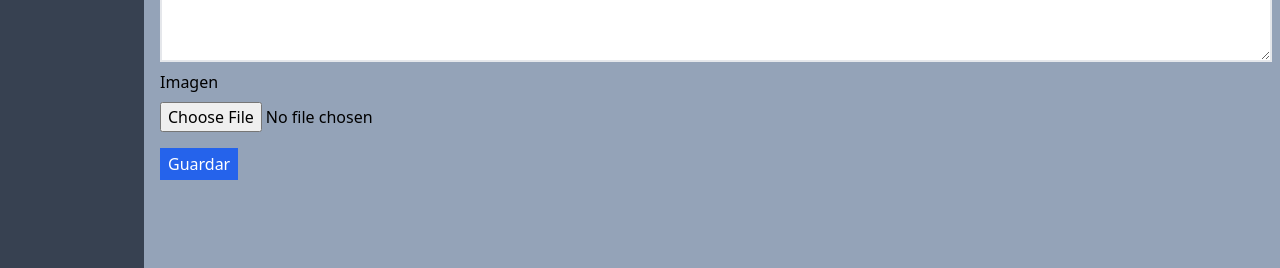
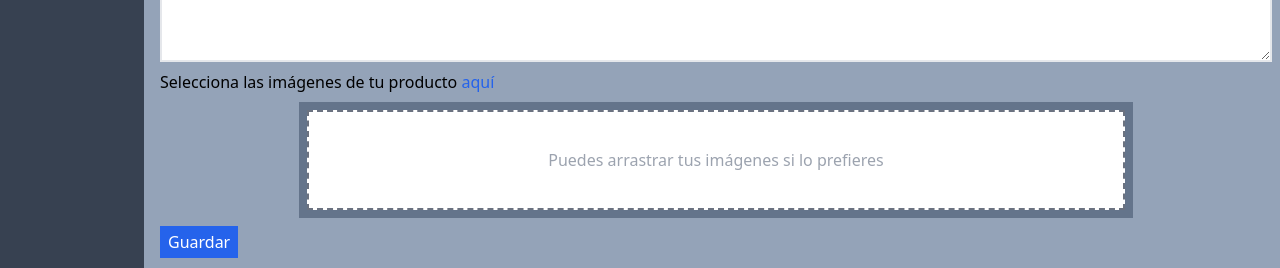
Before and after one commit to HernanS87/Tech-Store, a React (Vite) app: page /admin/form in a window 1280 px wide. Shown: the part 258-526 px from the top of the page. Built offline with nearby package versions, Linux system fonts and the light colour scheme.

Commit message:
I created the InputFileCustom

```diff
--- /dev/null
+++ b/src/components/admin/InputFileCustom.jsx
@@ -0,0 +1,101 @@
+import { useState } from "react";
+import { useAdminContext } from "../../context";
+
+
+export default function InputFileCustom() {
+  const { uploadImage, imgArray, setImgArray } = useAdminContext();
+
+  const [drag, setDrag] = useState(false);
+  let imagesTemp = imgArray;
+
+  const uploadFiles = (dataFiles) => {
+    let files = [];
+    for (let img of dataFiles) {
+      files.push(img);
+    }
+    files.forEach(async (el) => {
+      const imageURL = await uploadImage(el);
+      imagesTemp.push(imageURL);
+      setImgArray([...imagesTemp]);
+    });
+    console.log(imagesTemp);
+  };
+
+  const handleDelete = (urlToDelete) => {
+    setImgArray(imgArray.filter((url) => url !== urlToDelete));
+  };
+
+  return (
+    <div className="images-container">
+      <label htmlFor="images">
+        Selecciona las imágenes de tu producto{" "}
+        <span className="cursor-pointer text-blue-600">aquí</span>
+      </label>
+      <div
+        id="dropZone"
+        className="p-2 bg-slate-500 w-3/4 m-auto mt-2 "
+        value="pepe"
+        onDragOver={(e) => {
+          e.preventDefault();
+          setDrag(true);
+        }}
+        onDrop={(e) => {
+          e.preventDefault();
+          uploadFiles(e.dataTransfer.files);
+          setDrag(false);
+        }}
+        onDragLeave={() => setDrag(false)}
+      >
+        <div
+          className={
+            !drag
+              ? "p-2 bg-white text-center border-2 border-dashed text-gray-400 border-gray-500 min-h-100px flex items-center justify-center"
+              : "p-2 bg-gray-300 text-center border-2 border-dashed text-white border-white min-h-100px flex items-center justify-center transition-all "
+          }
+        >
+          {imgArray.length === 0 ? (
+            "Puedes arrastrar tus imágenes si lo prefieres"
+          ) : (
+            <div className="relative w-full">
+              <ul className="flex flex-wrap w-full justify-evenly items-center">
+                {imgArray.map((url, ind) => (
+                  <li key={ind} className="relative bg-slate-100">
+                    <img
+                      src={url}
+                      alt=""
+                      className="w-36 h-36 object-contain"
+                    />
+                    <button
+                      type="button"
+                      onClick={() => {
+                        handleDelete(url);
+                      }}
+                      className="btn-delete bg-red-500 text-white rounded-full px-1 text-xs font-semibold absolute top-1 right-1 "
+                    >
+                      X
+                    </button>
+                  </li>
+                ))}
+              </ul>
+              <label
+                htmlFor="images"
+                className="text-5xl pb-2 bg-green-300 text-white flex justify-center items-center w-12 h-12 rounded-full cursor-pointer absolute bottom-0 right-0"
+              >
+                +
+              </label>
+            </div>
+          )}
+        </div>
+
+        <input
+          type="file"
+          className="hidden"
+          id="images"
+          multiple
+          accept="image/*"
+          onChange={async (e) => uploadFiles(e.target.files)}
+        />
+      </div>
+    </div>
+  );
+}
--- a/src/components/admin/Sidebar.jsx
+++ b/src/components/admin/Sidebar.jsx
@@ -2,7 +2,7 @@ import { Link } from "react-router-dom";
 import { useAdminContext } from "../../context";
 
 export default function Sidebar() {
-  const {setProdToEdit} = useAdminContext()
+  const { setProdToEdit, setImgArray } = useAdminContext();
   return (
     <div className="bg-gray-700 text-white h-screen fixed">
       <ul className="h-full flex flex-col w-36">
@@ -10,10 +10,18 @@ export default function Sidebar() {
           <img src="" alt="" />
         </li>
         <li className="px-2 my-2 text-center">
-          <Link to='/admin/stock' onClick={() => {setProdToEdit(null)}}>Productos</Link>
+          <Link
+            to="/admin/stock"
+            onClick={() => {
+              setProdToEdit(null);
+              setImgArray([]);
+            }}
+          >
+            Productos
+          </Link>
         </li>
         <li className="px-2 my-2 text-center">
-          <Link to='/admin/form'>Añadir Producto</Link>
+          <Link to="/admin/form">Añadir Producto</Link>
         </li>
         <li className="px-2 my-2 text-center">
           <button>Cerrar</button>
--- a/src/components/admin/StockCard.jsx
+++ b/src/components/admin/StockCard.jsx
@@ -5,17 +5,20 @@ import { db } from "../../constants";
 import { deleteDoc, doc } from "firebase/firestore";
 
 export default function Stock({ prod }) {
-  const { setProdToEdit } = useAdminContext();
+  const { setProdToEdit, setImgArray } = useAdminContext();
   const navigate = useNavigate();
 
   const handleEdit = () => {
     console.log(prod);
     setProdToEdit(prod);
+    setImgArray(prod.img);
     navigate("/admin/form");
   };
 
   const handleDelete = () => {
-    let answer = confirm(`¿Estas seguro que quieres eliminar ${prod.name} de tu stock?`);
+    let answer = confirm(
+      `¿Estas seguro que quieres eliminar ${prod.name} de tu stock?`
+    );
     if (answer) {
       console.log("Se eliminó", prod.name);
       deleteDoc(doc(db, "stock", prod.id));
@@ -26,7 +29,7 @@ export default function Stock({ prod }) {
     <div className="card bg-white flex justify-between flex-1 w-3/4 m-auto py-2 px-4 border-b first:rounded-t last:rounded-b  ">
       <div className="min-w-fit flex flex-col justify-center">
         <a href={prod.img} target="_blank" rel="noopener noreferrer">
-          <img src={prod.img} alt="" className="w-36 h-36 object-contain " />
+          <img src={prod.img[0]} alt="" className="w-36 h-36 object-contain " />
         </a>
       </div>
 
@@ -40,15 +43,29 @@ export default function Stock({ prod }) {
               <span className="font-semibold ">${prod.price}</span>
             </div>
 
-            <div className="flex flex-grow">
+            <div className="flex flex-grow flex-col">
               <span>5 unidades</span>
+              <div className="flex flex-wrap ">
+                {prod.img.map((url, index) => (
+                  <img
+                    key={index}
+                    src={url}
+                    alt=""
+                    className="w-10 h-10 object-contain rounded-full bg-purple-300 m-1 "
+                  />
+                ))}
+              </div>
             </div>
           </div>
         </div>
       </div>
 
       <div className="w-16 flex justify-between">
-        <MdEdit size={25} className="text-blue-700 cursor-pointer" onClick={handleEdit} />
+        <MdEdit
+          size={25}
+          className="text-blue-700 cursor-pointer"
+          onClick={handleEdit}
+        />
         <MdDeleteForever
           size={30}
           className="text-blue-700 cursor-pointer"
--- a/src/constants/firebase/firebase.js
+++ b/src/constants/firebase/firebase.js
@@ -3,8 +3,8 @@ import { initializeApp } from "firebase/app";
 import { getAnalytics } from "firebase/analytics";
 import { getFirestore } from "firebase/firestore";
 import { getAuth } from "firebase/auth";
-import { getStorage, ref, uploadBytes, getDownloadURL } from "firebase/storage";
-import { v4 } from "uuid";
+import { getStorage } from "firebase/storage";
+
 // TODO: Add SDKs for Firebase products that you want to use
 // https://firebase.google.com/docs/web/setup#available-libraries
 
@@ -26,9 +26,3 @@ const analytics = getAnalytics(app);
 export const auth = getAuth(app);
 export const db = getFirestore(app);
 export const storage = getStorage(app);
-
-export async function uploadImage(image) {
-  const storageRef = ref(storage, `images/${v4()}`);
-  await uploadBytes(storageRef, image);
-  return getDownloadURL(storageRef);
-}
--- a/src/context/AdminContext.jsx
+++ b/src/context/AdminContext.jsx
@@ -1,4 +1,7 @@
 import { createContext, useContext, useState } from "react";
+import { ref, uploadBytes, getDownloadURL } from "firebase/storage";
+import { storage } from "../constants";
+import { v4 } from "uuid";
 
 const AdminContext = createContext();
 
@@ -12,14 +15,23 @@ export const AdminContextProvider = ({ children }) => {
     "Camaras y accesorios",
   ];
 
+  async function uploadImage(image) {
+    const storageRef = ref(storage, `testing/${v4()}`);
+    await uploadBytes(storageRef, image);
+    return getDownloadURL(storageRef);
+  }
+
   const [prodToEdit, setProdToEdit] = useState(null);
-
+  const [imgArray, setImgArray] = useState([]);
   return (
     <AdminContext.Provider
       value={{
         categories,
         prodToEdit,
         setProdToEdit,
+        uploadImage,
+        imgArray,
+        setImgArray,
       }}
     >
       {children}
--- a/src/index.css
+++ b/src/index.css
@@ -1,3 +1,13 @@
 @tailwind base;
 @tailwind components;
 @tailwind utilities;
+
+@layer components{
+    .min-h-100px{
+        min-height: 100px;
+    }
+    .font-size-50px{
+        font-size: 50px;
+
+    }
+}
--- a/src/pages/AdminForm.jsx
+++ b/src/pages/AdminForm.jsx
@@ -1,13 +1,13 @@
-import { uploadImage, db } from "../constants";
+import { db } from "../constants";
 import { collection, addDoc, doc, updateDoc } from "firebase/firestore";
 import { useAdminContext } from "../context";
+import { InputFileCustom } from "../components";
 
 export default function AdminForm() {
-  const { categories, prodToEdit, setProdToEdit } = useAdminContext();
+  const { categories, prodToEdit, setProdToEdit, imgArray, setImgArray } = useAdminContext();
 
-  const handleSubmit = async (e) => {
+  const handleSubmit = (e) => {
     e.preventDefault();
-    const image = await uploadImage(e.target.image.files[0]);
     if (prodToEdit) {
       const prodRef = doc(db, `stock/${prodToEdit.id}`);
       updateDoc(prodRef, {
@@ -16,6 +16,7 @@ export default function AdminForm() {
         category: e.target.category.value,
         description: e.target.description.value,
         price: e.target.price.value,
+        img: imgArray,
       });
       setProdToEdit(null);
     } else {
@@ -25,26 +26,27 @@ export default function AdminForm() {
         category: e.target.category.value,
         description: e.target.description.value,
         price: e.target.price.value,
-        img: image,
+        img: imgArray,
       });
     }
 
     e.target.name.value = "";
     e.target.price.value = "";
     e.target.description.value = "";
-    e.target.image.value = null;
     e.target.category.value = "";
+    setImgArray([]);
   };
 
   return (
     <form
-      className="p-2 flex flex-col flex-1 h-screen bg-slate-400 pl-40"
+      className="p-2 flex flex-col flex-1 min-h-screen bg-slate-400 pl-40"
       onSubmit={handleSubmit}
     >
       <label htmlFor="name">Nombre del producto</label>
       <input
         type="text"
         id="name"
+        required
         placeholder="Producto"
         className="border-2 my-2 "
         defaultValue={prodToEdit ? prodToEdit.name : ""}
@@ -52,6 +54,7 @@ export default function AdminForm() {
       <label htmlFor="category">Selecciona una categoría</label>
       <select
         id="category"
+        required
         aria-placeholder="Categoría"
         className="border-2 my-2"
         defaultValue={prodToEdit ? prodToEdit.category : ""}
@@ -67,6 +70,7 @@ export default function AdminForm() {
       <input
         type="number"
         id="price"
+        required
         placeholder="$ARS"
         className="border-2 my-2"
         defaultValue={prodToEdit ? prodToEdit.price : ""}
@@ -80,8 +84,7 @@ export default function AdminForm() {
         className="border-2 my-2"
         defaultValue={prodToEdit ? prodToEdit.description : ""}
       ></textarea>
-      <label htmlFor="image">Imagen</label>
-      <input type="file" className="my-2" id="image" />
+      <InputFileCustom />
       <button
         type="submit"
         className="w-fit my-2 px-2 py-1 text-white bg-blue-600"
```
Also changed, not shown: src/components/index.js (+4 -3 lines).
